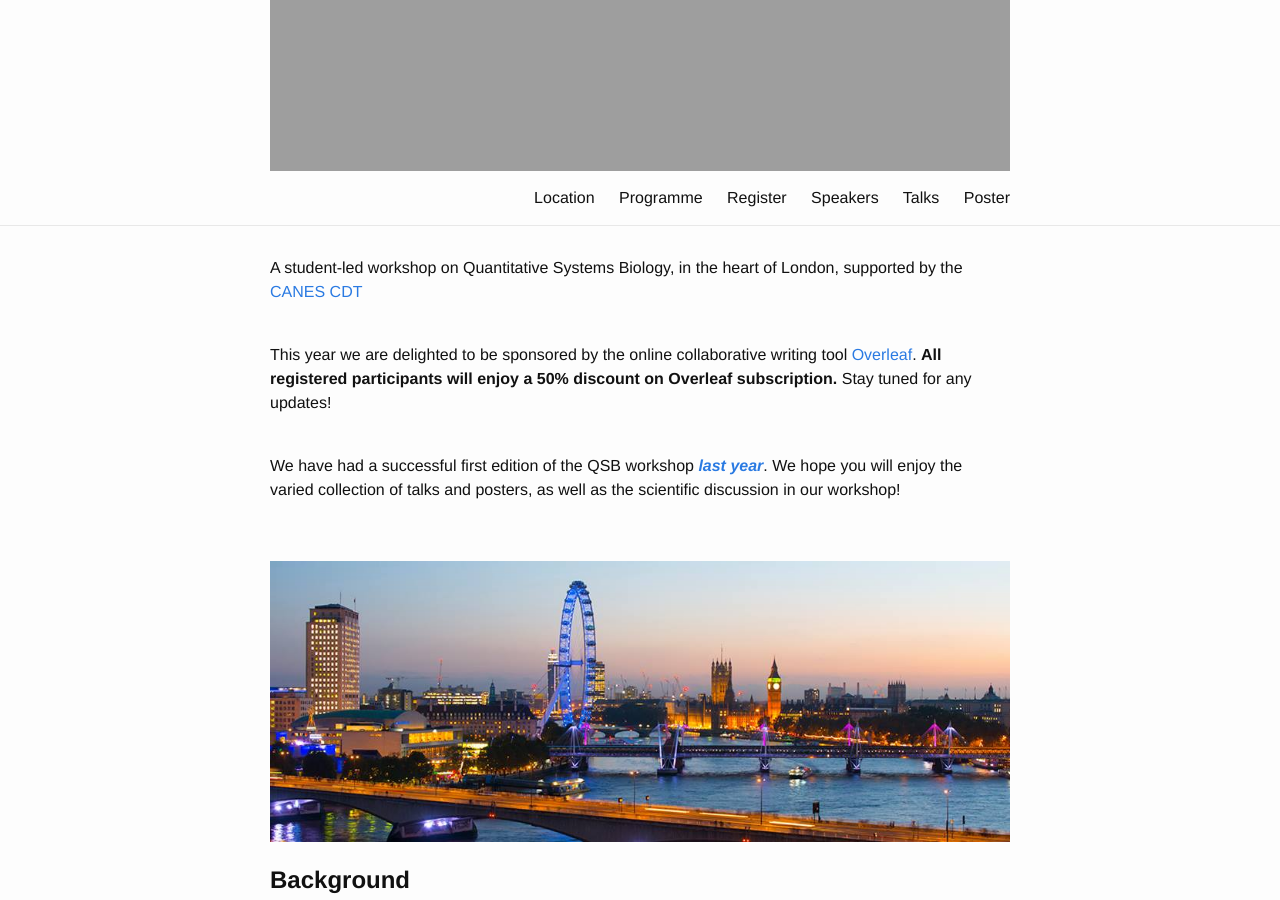
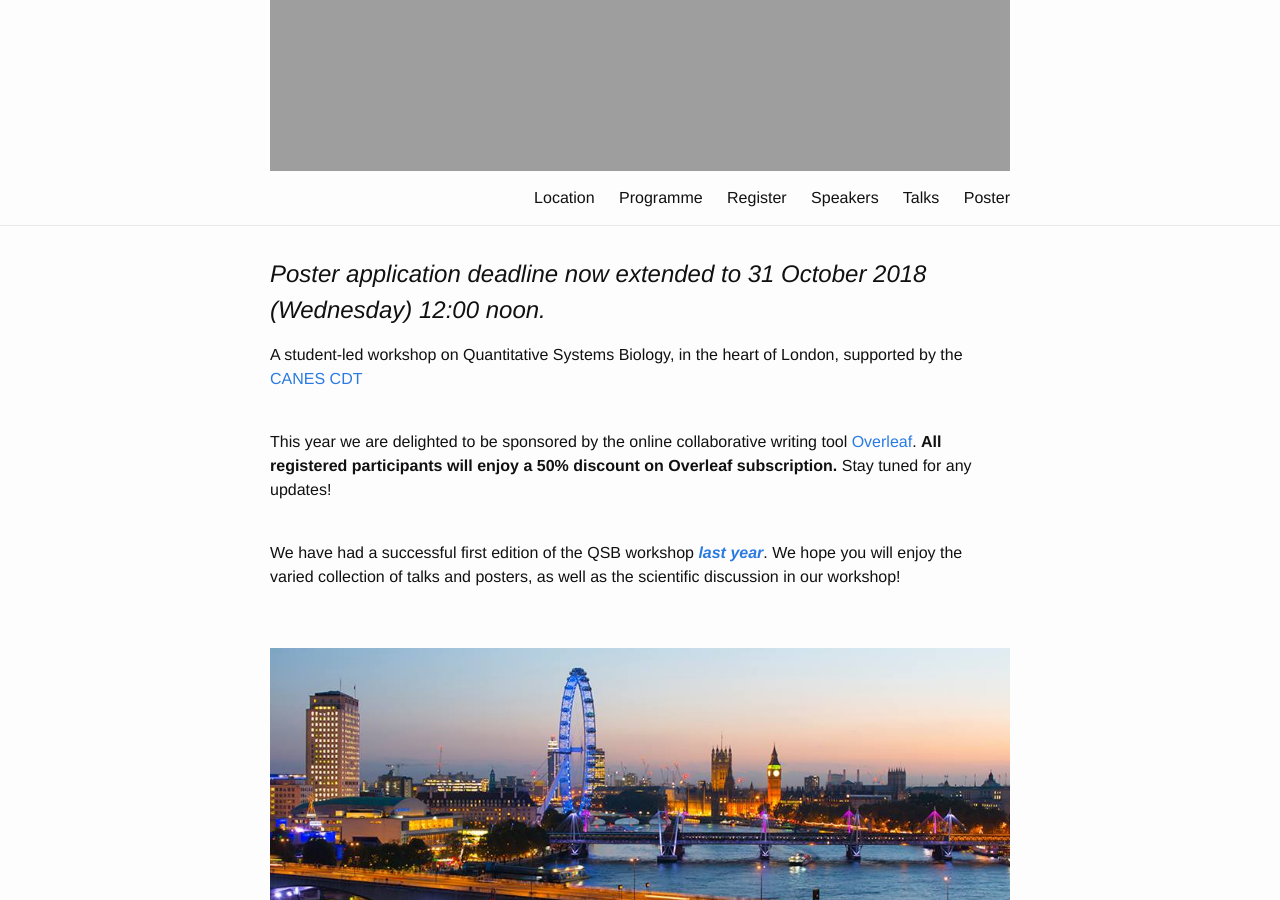
Before and after one commit to qsbworkshop/qsb2019, a Jekyll site: the page built from docs/index.md, in a window 1280 px wide and 900 px high, scrolled down 443 px. Built offline with Jekyll 4.4.1, drawn with Linux system fonts in a browser that asks for light colours.

Commit message:
Update home.html

```diff
--- a/docs/_layouts/home.html
+++ b/docs/_layouts/home.html
@@ -4,9 +4,7 @@ layout: default
 
 <div class="home">
 
-<!--
-  <h2 class="post-list"><em>This event has already occurred. Slides from the workshop talks can be found <a href="https://qsb2017.github.io/talks">here</a>. The workshop booklet, including the list of participants, can be downloaded <a href="images/QSB2017_workshop_booklet.pdf">here</a>.</em></h2>
--->
+  <h2 class="post-list"><em><span color="blue"> Poster application deadline now extended to 31 October 2018 (Wednesday) 12:00 noon. </span></em></h2>
   <p>A student-led workshop on Quantitative Systems Biology, in the heart of London, supported by the <a href="https://www.kcl.ac.uk/innovation/groups/noneqsys/index.aspx" >CANES CDT</a></p>
   <br>
   <h4>This year we are delighted to be sponsored by the online collaborative writing tool <a href="https://www.overleaf.com/">Overleaf</a>. <b>All registered participants will enjoy a 50% discount on Overleaf subscription.</b> Stay tuned for any updates!</h4>
```
